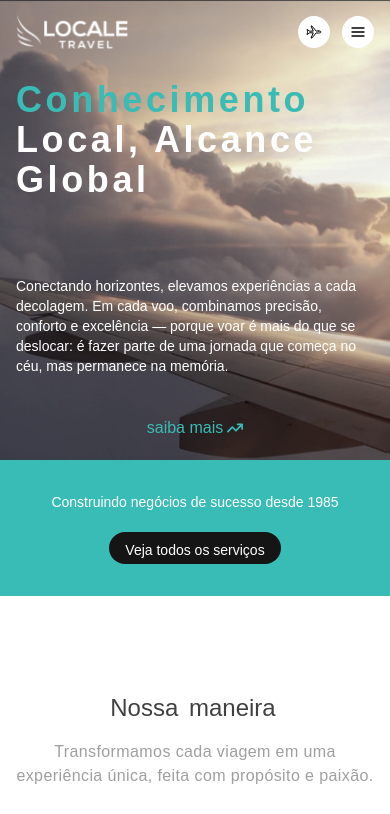
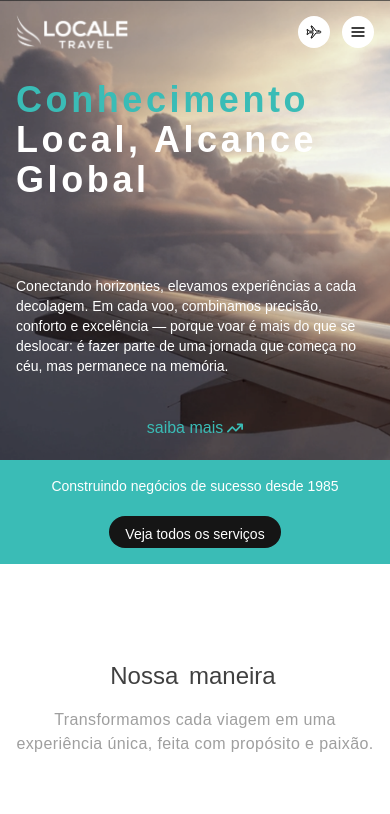
Before and after one commit to Leonardobern10/locale-travel, a React (Vite) app: page / in a window 390 px wide. Shown: the top 814 px of the page. Built offline with nearby package versions, Linux system fonts and the light colour scheme; a web font is replaced by a local one.

Commit message:
fix: alterando espaçamento vertical

```diff
--- a/src/components/Presentation/Divisor/Divisor.tsx
+++ b/src/components/Presentation/Divisor/Divisor.tsx
@@ -7,7 +7,7 @@ export default function Divisor(): ReactElement {
   const { text, icon, buttonText } = divisorData;
   const Icon = icon;
   return (
-    <div className="w-screen h-fit md:h-20 flex flex-col md:flex-row items-center justify-center gap-y-5 md:gap-x-8 py-8 bg-esmerald font-hunnin text-sm md:text-xl md:tracking-wide text-white">
+    <div className="w-screen h-fit md:h-20 flex flex-col md:flex-row items-center justify-center gap-y-5 md:gap-x-8 py-4 md:py-8 bg-esmerald font-hunnin text-sm md:text-xl md:tracking-wide text-white">
       <p>{text}</p>
       {useWidth() > 575 && (
         <div>
```
